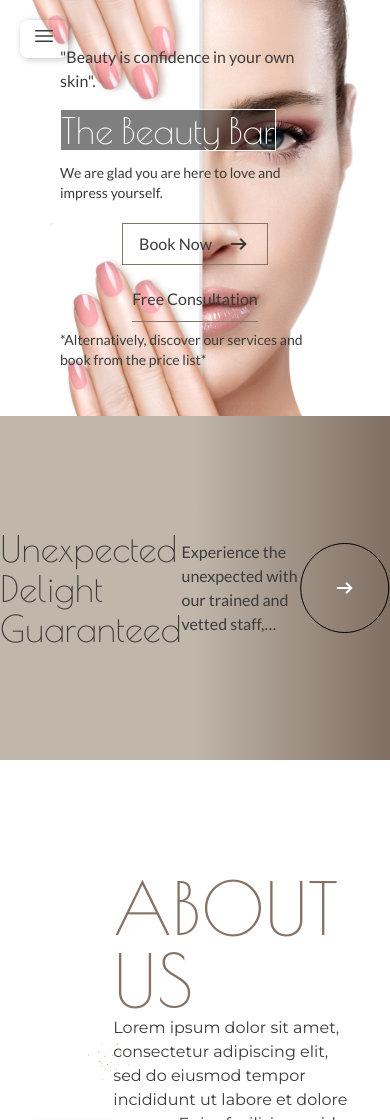
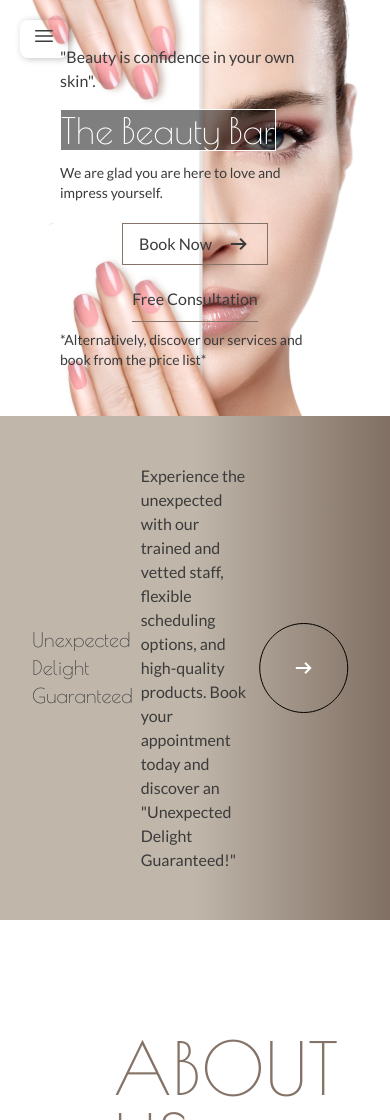
Before and after one commit to awais019/the-beauty-bar, a website: page src/index.html in a window 390 px wide. Shown: the top 1120 px of the page. Drawn offline with nearby package versions, Linux system fonts and the light colour scheme.

```diff
--- a/src/index.html
+++ b/src/index.html
@@ -138,18 +138,16 @@
         </div>
       </section>
       <section
-        class="relative z-1 before:absolute before:content-[''] before:inset-0 before:bg-gradient before:-z-10 py-28 flex items-center justify-evenly"
+        class="grid grid-cols-3 py-12 place-items-center mobileSm:py-16 mobile:py-20 tablet:py-28 bg-gradient laptopMd:px-[60px] px-8 laptopSm:px-12"
       >
-        <p class="text-4xl font-logo-font">
-          Unexpected <br />
-          Delight <br />
-          Guaranteed
+        <p
+          class="text-xl font-logo-font mobileSm:text-2xl mobile:3xl tablet:text-4xl"
+        >
+          Unexpected Delight Guaranteed
         </p>
-        <p class="line-clamp-4">
+        <p>
           Experience the unexpected with our trained and vetted staff, flexible
-          <br />
           scheduling options, and high-quality products. Book your appointment
-          <br />
           today and discover an "Unexpected Delight Guaranteed!"
         </p>
         <span>
```
Also changed, not shown: src/output.css.
